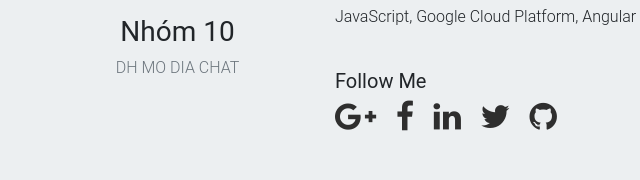
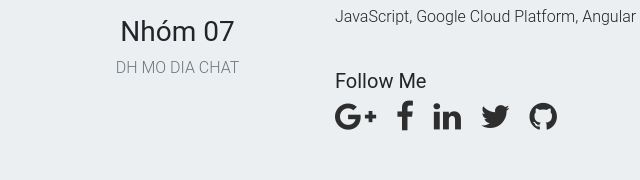
Before and after one commit to hungnhoban/demodtdm, a plain HTML site: page www/index.html in a window 1280 px wide. Shown: the part 352-532 px from the top of the page, 35-675 px from the left. Drawn offline with nearby package versions, Linux system fonts and the light colour scheme.

Commit message:
sửa filr

```diff
--- a/www/index.html
+++ b/www/index.html
@@ -15,7 +15,7 @@
             <div class="col-md-3 text-center">
                 <img src="https://upload.wikimedia.org/wikipedia/commons/thumb/e/e0/Logo_Truong_Dai_hoc_Mo_-_Dia_chat.jpg/220px-Logo_Truong_Dai_hoc_Mo_-_Dia_chat.jpg" alt="" class="img-fluid rounded-circle" style="width: 20vh;" srcset="">
                 <br><br>
-                <h3><b>Nhóm 10</b></h3>
+                <h3><b>Nhóm 07</b></h3>
                 <p class="text-muted">DH MO DIA CHAT</p>
             </div>
             <div class="col-md-9 col-12">
```
